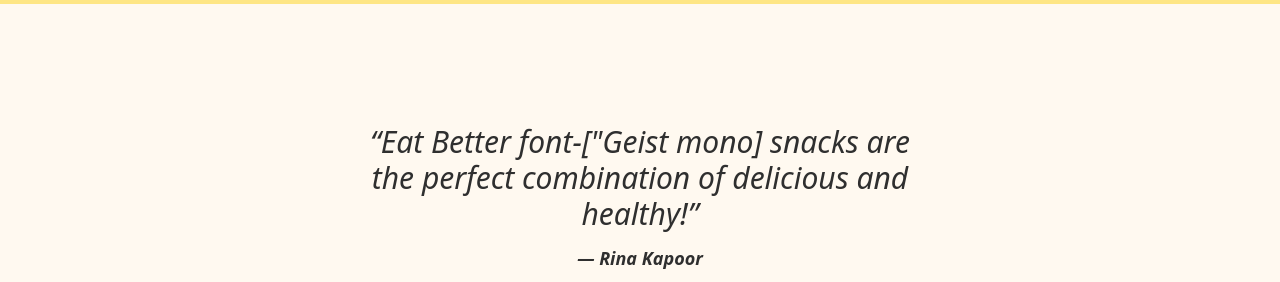
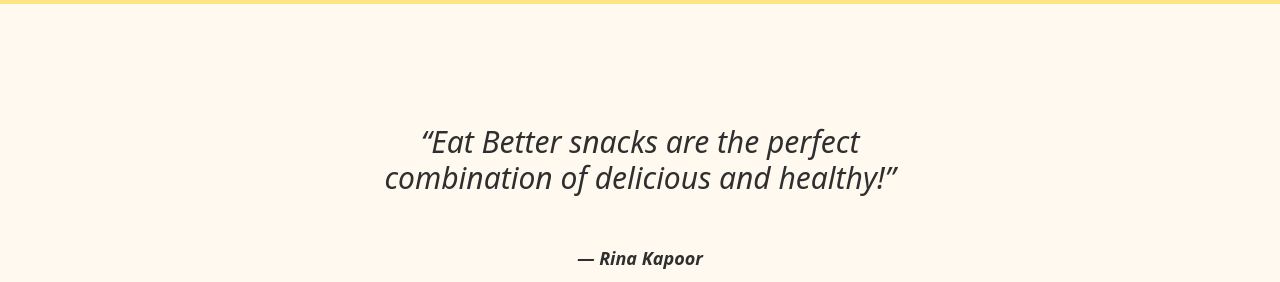
Before and after one commit to DaneshVerma/eatbetterco-website-project, a React (Vite) app: page / in a window 1280 px wide. Shown: the part 1380-1662 px from the top of the page. Built offline with nearby package versions, Linux system fonts and the light colour scheme.

Commit message:
font bug on testimonial fixed

```diff
--- a/src/components/Testimonial.jsx
+++ b/src/components/Testimonial.jsx
@@ -2,10 +2,10 @@
 
 const Testimonial = () => {
   return (
-    <section className='px-6 md:py-30 md:h-[50vh]  py-12  sticky top-0 text-center italic bg-[#fff9f0]'>
+    <section className='px-6 md:py-30 md:h-[50vh] font-["Geist mono] py-12  sticky top-0 text-center italic bg-[#fff9f0]'>
       <h4 className='text-3xl h-20
        max-w-xl mx-auto'>
-        <TypingText text=' “Eat Better font-["Geist mono] snacks are the perfect combination of delicious and healthy!”' />{" "}
+        <TypingText text=' “Eat Better snacks are the perfect combination of delicious and healthy!”' />{" "}
       </h4>
       <p className='mt-10 text-lg font-semibold font-["Geist"]'>— Rina Kapoor</p>
     </section>
```
